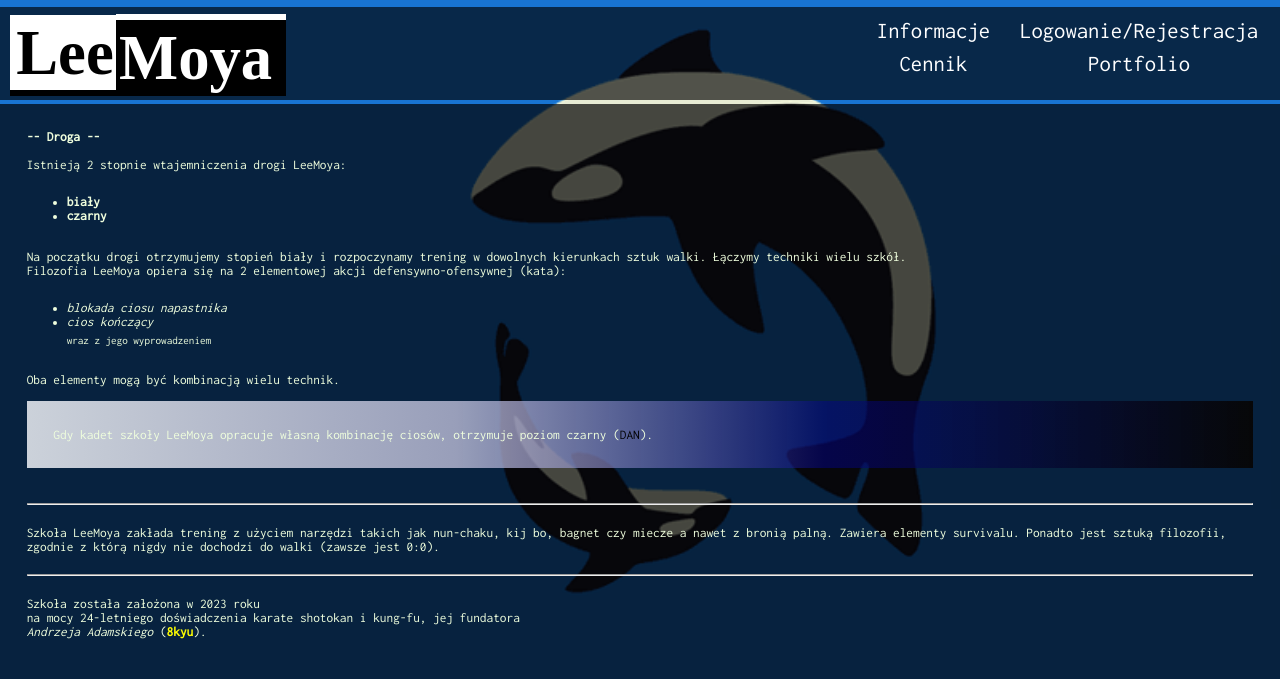
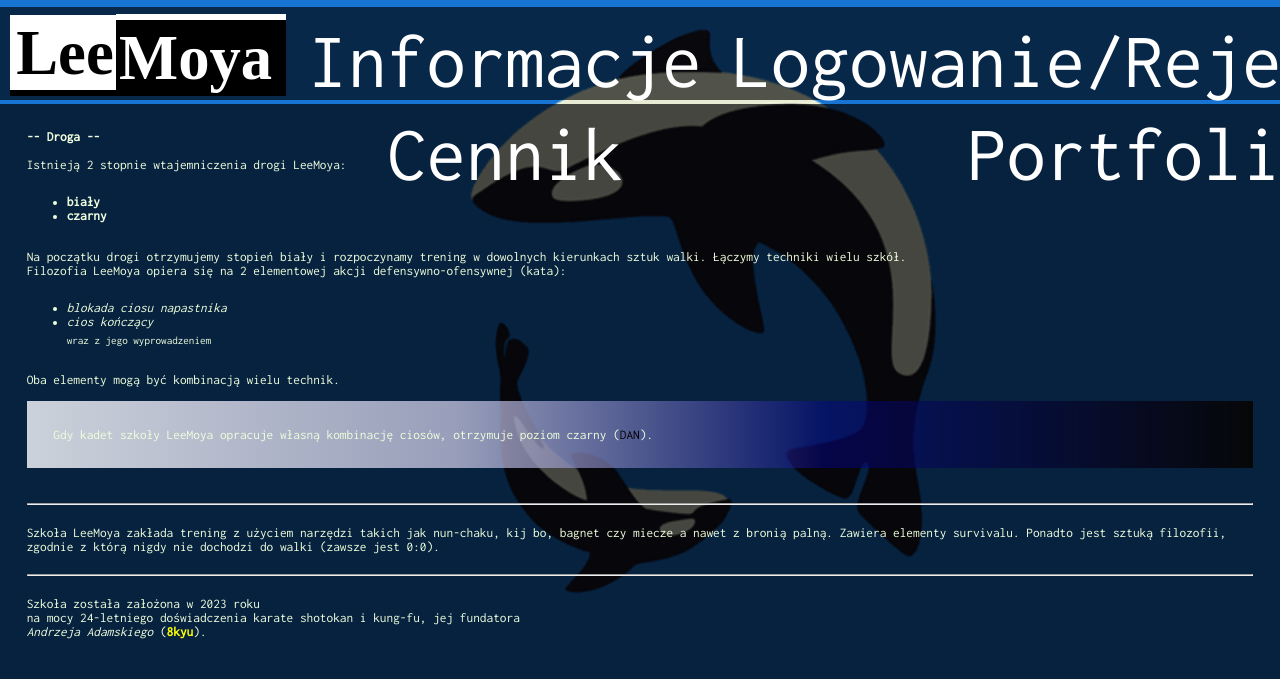
Before and after one commit to Vicky347/ngcssid-71395931, a PHP site: page /index.php in a window 1280 px wide. Shown: the top 679 px of the page. Run offline with PHP 8.4, Linux system fonts and the light colour scheme; some web fonts are replaced.

Commit message:
Add files via upload

```diff
--- a/hthead.php
+++ b/hthead.php
@@ -40,7 +40,7 @@ filter: progid:DXImageTransform.Microsoft.gradient(startColorstr="#fcfcff",endCo
 
 	}
 	td {
-	    font-size:10pt;
+	    font-size:1.7em;
 	}
 </style>
 </head>
```
